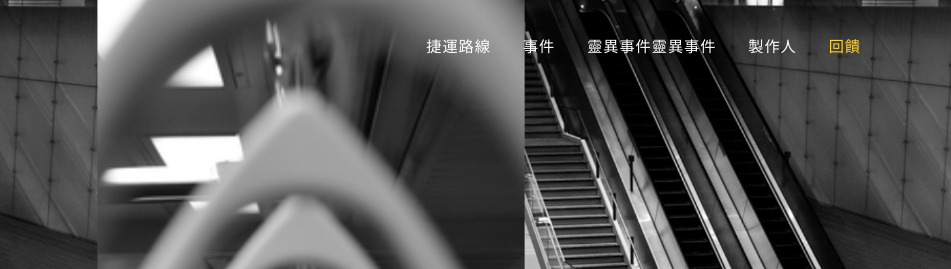
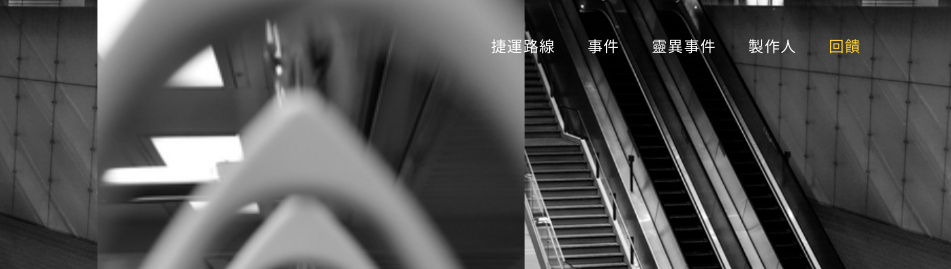
Before and after one commit to mrt2020517/mrt2020, a plain HTML site: page index.html in a window 1280 px wide. Shown: the top 269 px of the page, 329-1280 px from the left. Drawn offline with nearby package versions, Linux system fonts and the light colour scheme.

Commit message:
Update index.html

```diff
--- a/index.html
+++ b/index.html
@@ -29,7 +29,7 @@
                     <ul class="navbar-nav text-uppercase ml-auto">
                         <li class="nav-item"><a class="nav-link js-scroll-trigger" href="#捷運路線">捷運路線</a></li>
                         <li class="nav-item"><a class="nav-link js-scroll-trigger" href="#事件">事件</a></li>
-                        <li class="nav-item"><a class="nav-link js-scroll-trigger" href="#靈異事件">靈異事件靈異事件</a></li>
+                        <li class="nav-item"><a class="nav-link js-scroll-trigger" href="#靈異事件">靈異事件</a></li>
                         <li class="nav-item"><a class="nav-link js-scroll-trigger" href="#製作人">製作人</a></li>
                         <li class="nav-item"><a class="nav-link js-scroll-trigger" href="#回饋">回饋</a></li>
                     </ul>
```
